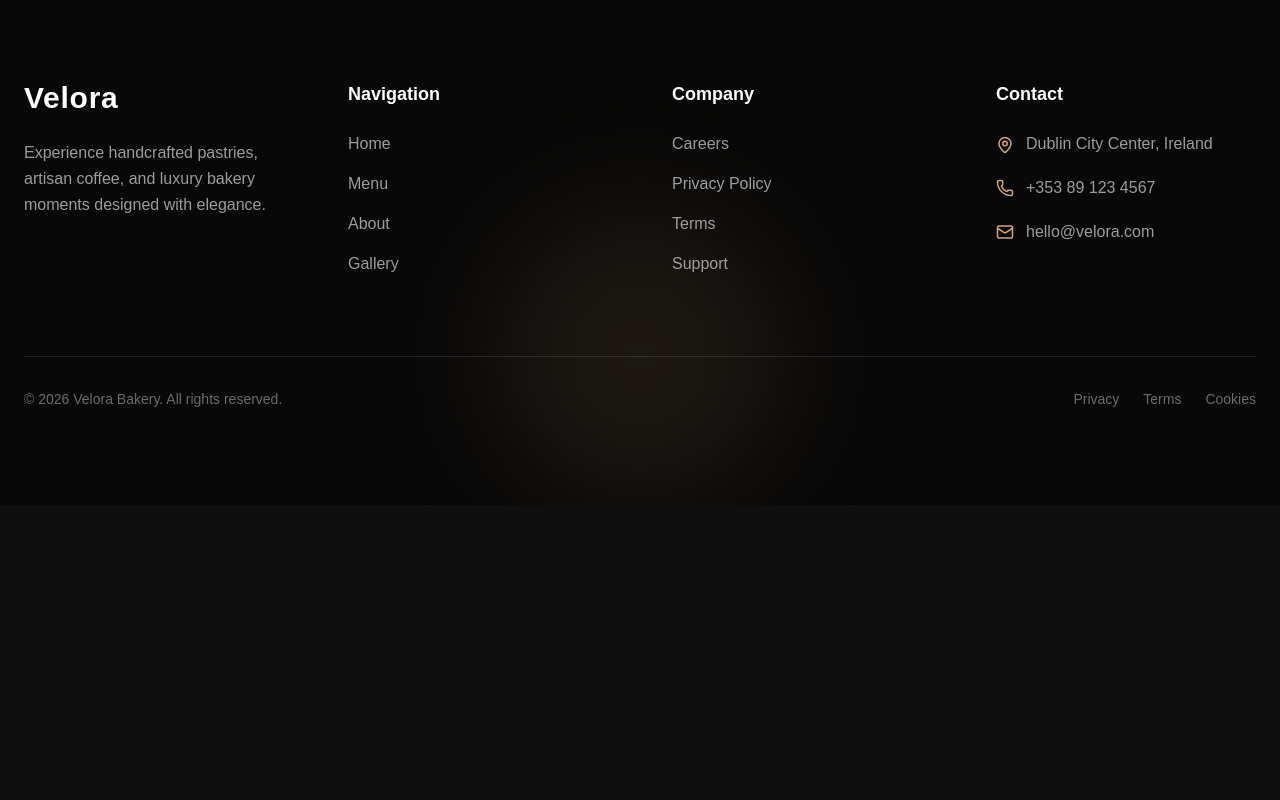
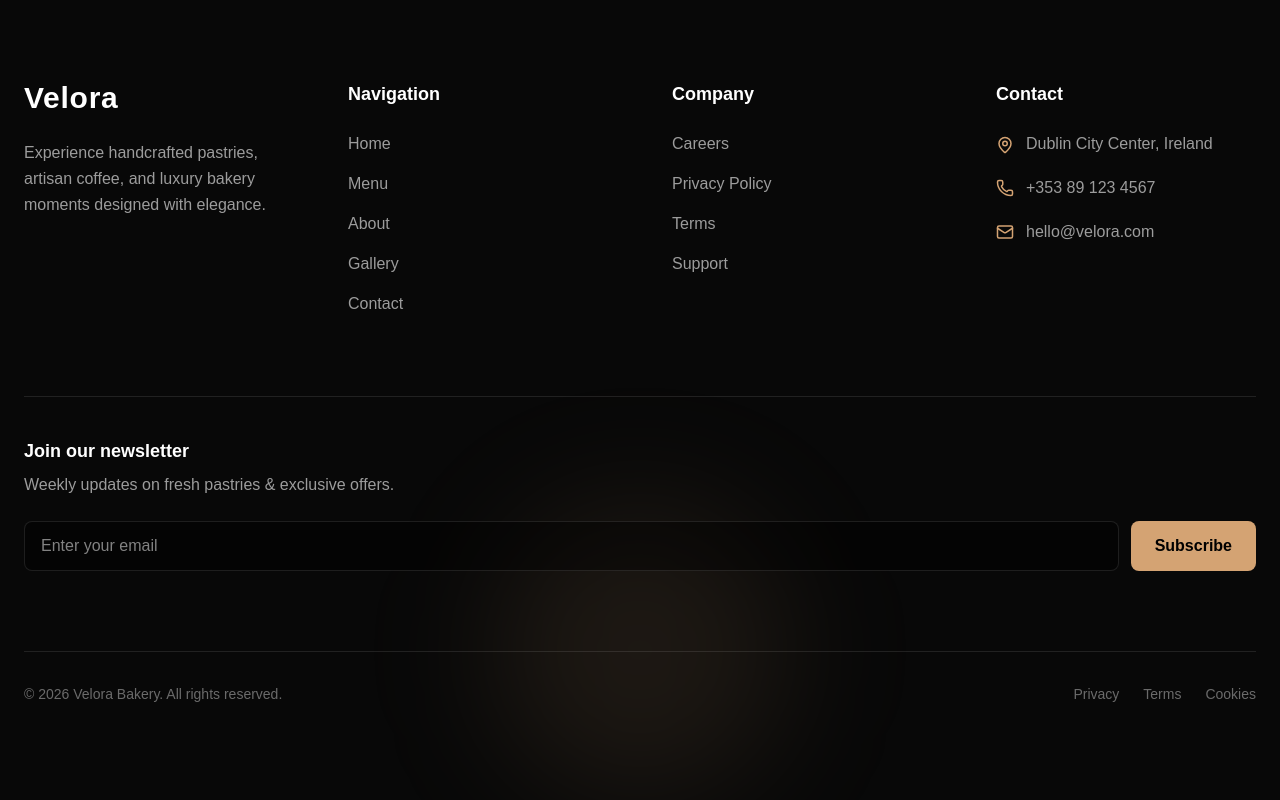
Before and after one commit to ionutpetru4046/modern-bakery-website, a Next.js app: page / in a window 1280 px wide. Shown: the part 3823-4623 px from the top of the page. Before the commit the page ends 4328 px from the top, so only its background shows below. Built offline with nearby package versions, Linux system fonts and the light colour scheme.

Commit message:
newsletter page content added, footer component updated

```diff
--- a/components/layout/Footer.tsx
+++ b/components/layout/Footer.tsx
@@ -1,20 +1,27 @@
 "use client";
 
 import Link from "next/link";
-import {
-    MapPin,
-    Phone,
-    Mail,
-  } from "lucide-react";
+import { MapPin, Phone, Mail } from "lucide-react";
 
 const footerLinks = [
   {
     title: "Navigation",
-    links: ["Home", "Menu", "About", "Gallery"],
+    links: [
+      { name: "Home", href: "/" },
+      { name: "Menu", href: "/menu" },
+      { name: "About", href: "/about" },
+      { name: "Gallery", href: "/gallery" },
+      { name: "Contact", href: "/contact" },
+    ],
   },
   {
     title: "Company",
-    links: ["Careers", "Privacy Policy", "Terms", "Support"],
+    links: [
+      { name: "Careers", href: "/careers" },
+      { name: "Privacy Policy", href: "/privacy" },
+      { name: "Terms", href: "/terms" },
+      { name: "Support", href: "/contact" },
+    ],
   },
 ];
 
@@ -22,30 +29,24 @@ export default function Footer() {
   return (
     <footer className="relative overflow-hidden border-t border-white/10 bg-[#080808]">
 
-      {/* Background Glow */}
+      {/* Glow */}
       <div className="absolute bottom-0 left-1/2 h-[300px] w-[300px] -translate-x-1/2 rounded-full bg-[#D4A373]/10 blur-3xl" />
 
       <div className="relative z-10 mx-auto max-w-7xl px-6 py-24">
 
-        {/* TOP SECTION */}
+        {/* TOP GRID */}
         <div className="grid gap-16 lg:grid-cols-4">
 
           {/* BRAND */}
           <div>
-            <Link
-              href="/"
-              className="text-3xl font-bold tracking-wide text-white"
-            >
+            <Link href="/" className="text-3xl font-bold tracking-wide text-white">
               Velora
             </Link>
 
-            <p className="mt-6 max-w-sm leading-relaxed text-white/60">
+            <p className="mt-6 max-w-sm text-white/60 leading-relaxed">
               Experience handcrafted pastries, artisan coffee,
               and luxury bakery moments designed with elegance.
             </p>
-
-            {/* SOCIALS */}
-
           </div>
 
           {/* LINKS */}
@@ -57,13 +58,13 @@ export default function Footer() {
 
               <ul className="space-y-4">
                 {section.links.map((link) => (
-                  <li key={link}>
-                    <a
-                      href="#"
+                  <li key={link.name}>
+                    <Link
+                      href={link.href}
                       className="text-white/60 transition hover:text-[#D4A373]"
                     >
-                      {link}
-                    </a>
+                      {link.name}
+                    </Link>
                   </li>
                 ))}
               </ul>
@@ -79,38 +80,51 @@ export default function Footer() {
             <div className="space-y-5">
 
               <div className="flex items-start gap-3">
-                <MapPin
-                  size={18}
-                  className="mt-1 text-[#D4A373]"
-                />
-
+                <MapPin size={18} className="mt-1 text-[#D4A373]" />
                 <p className="text-white/60">
                   Dublin City Center, Ireland
                 </p>
               </div>
 
               <div className="flex items-center gap-3">
-                <Phone
-                  size={18}
-                  className="text-[#D4A373]"
-                />
-
+                <Phone size={18} className="text-[#D4A373]" />
                 <p className="text-white/60">
                   +353 89 123 4567
                 </p>
               </div>
 
               <div className="flex items-center gap-3">
-                <Mail
-                  size={18}
-                  className="text-[#D4A373]"
-                />
-
+                <Mail size={18} className="text-[#D4A373]" />
                 <p className="text-white/60">
                   hello@velora.com
                 </p>
               </div>
+
             </div>
+          </div>
+        </div>
+
+        {/* NEWSLETTER (🔥 NEW — HIGH CONVERSION AREA) */}
+        <div className="mt-20 border-t border-white/10 pt-10">
+
+          <h3 className="text-lg font-semibold text-white">
+            Join our newsletter
+          </h3>
+
+          <p className="mt-2 text-white/60">
+            Weekly updates on fresh pastries & exclusive offers.
+          </p>
+
+          <div className="mt-6 flex flex-col gap-3 sm:flex-row">
+            <input
+              type="email"
+              placeholder="Enter your email"
+              className="w-full rounded-lg border border-white/10 bg-black/40 px-4 py-3 text-white outline-none"
+            />
+
+            <button className="rounded-lg bg-[#D4A373] px-6 py-3 font-semibold text-black">
+              Subscribe
+            </button>
           </div>
         </div>
 
@@ -122,28 +136,20 @@ export default function Footer() {
           </p>
 
           <div className="flex gap-6 text-sm text-white/40">
-            <a
-              href="#"
-              className="transition hover:text-[#D4A373]"
-            >
+            <Link href="/privacy" className="hover:text-[#D4A373] transition">
               Privacy
-            </a>
+            </Link>
 
-            <a
-              href="#"
-              className="transition hover:text-[#D4A373]"
-            >
+            <Link href="/terms" className="hover:text-[#D4A373] transition">
               Terms
-            </a>
+            </Link>
 
-            <a
-              href="#"
-              className="transition hover:text-[#D4A373]"
-            >
+            <Link href="/cookies" className="hover:text-[#D4A373] transition">
               Cookies
-            </a>
+            </Link>
           </div>
         </div>
+
       </div>
     </footer>
   );
--- a/components/sections/Newsletter.tsx
+++ b/components/sections/Newsletter.tsx
@@ -0,0 +1,41 @@
+"use client";
+
+export default function NewsletterPage() {
+  return (
+    <main className="min-h-screen bg-[#0F0F0F] px-6 py-24 text-white">
+
+      <div className="mx-auto max-w-3xl text-center">
+
+        <p className="text-sm uppercase tracking-[0.3em] text-[#D4A373]">
+          Stay Updated
+        </p>
+
+        <h1 className="mt-4 text-5xl font-bold">
+          Join Our Bakery Newsletter
+        </h1>
+
+        <p className="mt-6 text-white/60">
+          Get weekly updates on fresh pastries, seasonal menus, and exclusive offers.
+        </p>
+
+        {/* FORM */}
+        <div className="mt-10 rounded-2xl border border-white/10 bg-white/5 p-6">
+
+          <input
+            type="email"
+            placeholder="Enter your email"
+            className="w-full rounded-lg border border-white/10 bg-black/40 p-3 text-white outline-none"
+          />
+
+          <button className="mt-4 w-full rounded-full bg-[#D4A373] py-3 font-semibold text-black transition hover:scale-[1.02]">
+            Subscribe
+          </button>
+
+          <p className="mt-4 text-xs text-white/40">
+            No spam. Unsubscribe anytime.
+          </p>
+        </div>
+      </div>
+    </main>
+  );
+}
```
